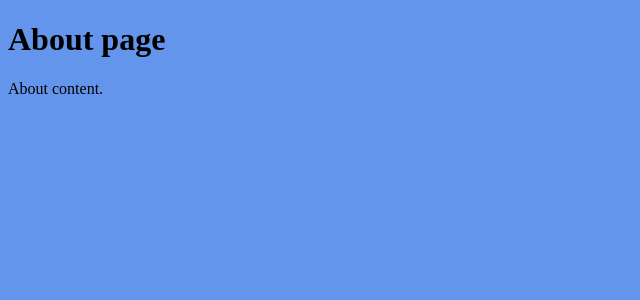
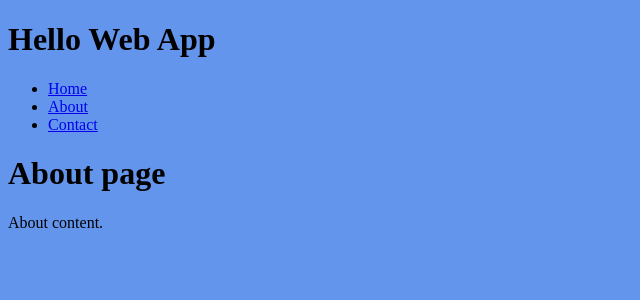
Before and after one commit to kchiv/hellowebapp, a Django app: page /about/ in a window 1280 px wide. Shown: the top 300 px of the page, without its empty margins (0-640 px from the left). Run offline with Django 3.2, Linux system fonts and the light colour scheme.

Commit message:
added nav

```diff
--- a/collection/templates/collection/base.html
+++ b/collection/templates/collection/base.html
@@ -11,6 +11,22 @@
         {% block header %}{% endblock %}
     </head>
     <body>
+        <header>
+            <h1>Hello Web App</h1>
+            <nav>
+                <ul>
+                    <li>
+                        <a href="{% url 'home' %}">Home</a>
+                    </li>
+                    <li>
+                        <a href="{% url 'about' %}">About</a>
+                    </li>
+                    <li>
+                        <a href="{% url 'contact' %}">Contact</a>
+                    </li>
+                </ul>
+            </nav>
+        </header>
         {% block content %}{% endblock %}
         {% block footer %}{% endblock %}
     </body>
```
